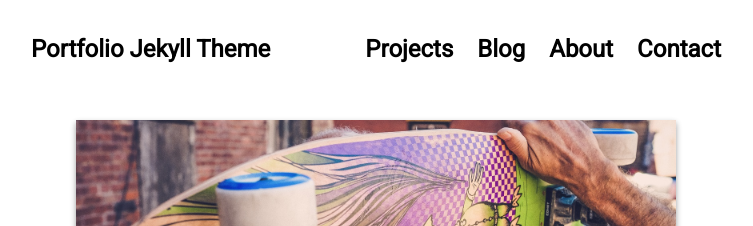
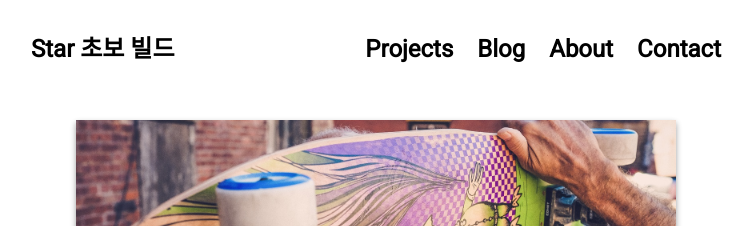
Before and after one commit to kyuyoungHan/kyuyoungHan.github.io, a Jekyll site: the page built from index.md, in a window 1280 px wide. Shown: the top 226 px of the page, without its empty margins (264-1017 px from the left). Built offline with Jekyll 4.4.1, drawn with Linux system fonts in a browser that asks for light colours; nearby versions of some CDN libraries.

Commit message:
기획서 작성

```diff
--- a/_config.yml
+++ b/_config.yml
@@ -7,6 +7,6 @@ plugins:   [jekyll-sitemap, jekyll-feed,  jekyll-seo-tag]
 
 # Customise atom feed settings (this is where Jekyll-Feed gets configuration information)
 
-title:		   "Portfolio Jekyll Theme"
+title:		   "Star 초보 빌드 "
 description: "Powered by Jekyll and GitHub Pages"
 author:      "Paul Le"
```
